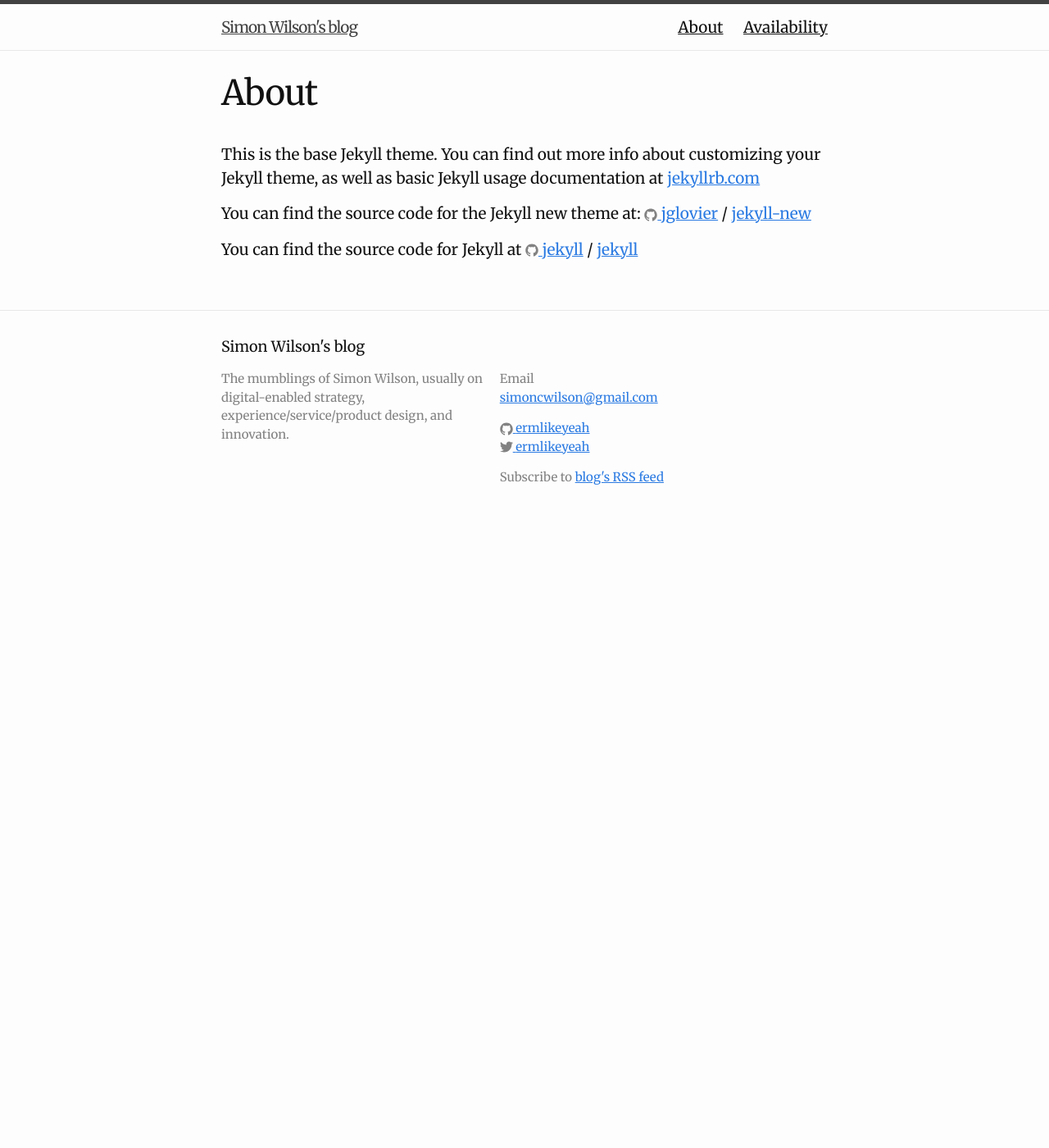
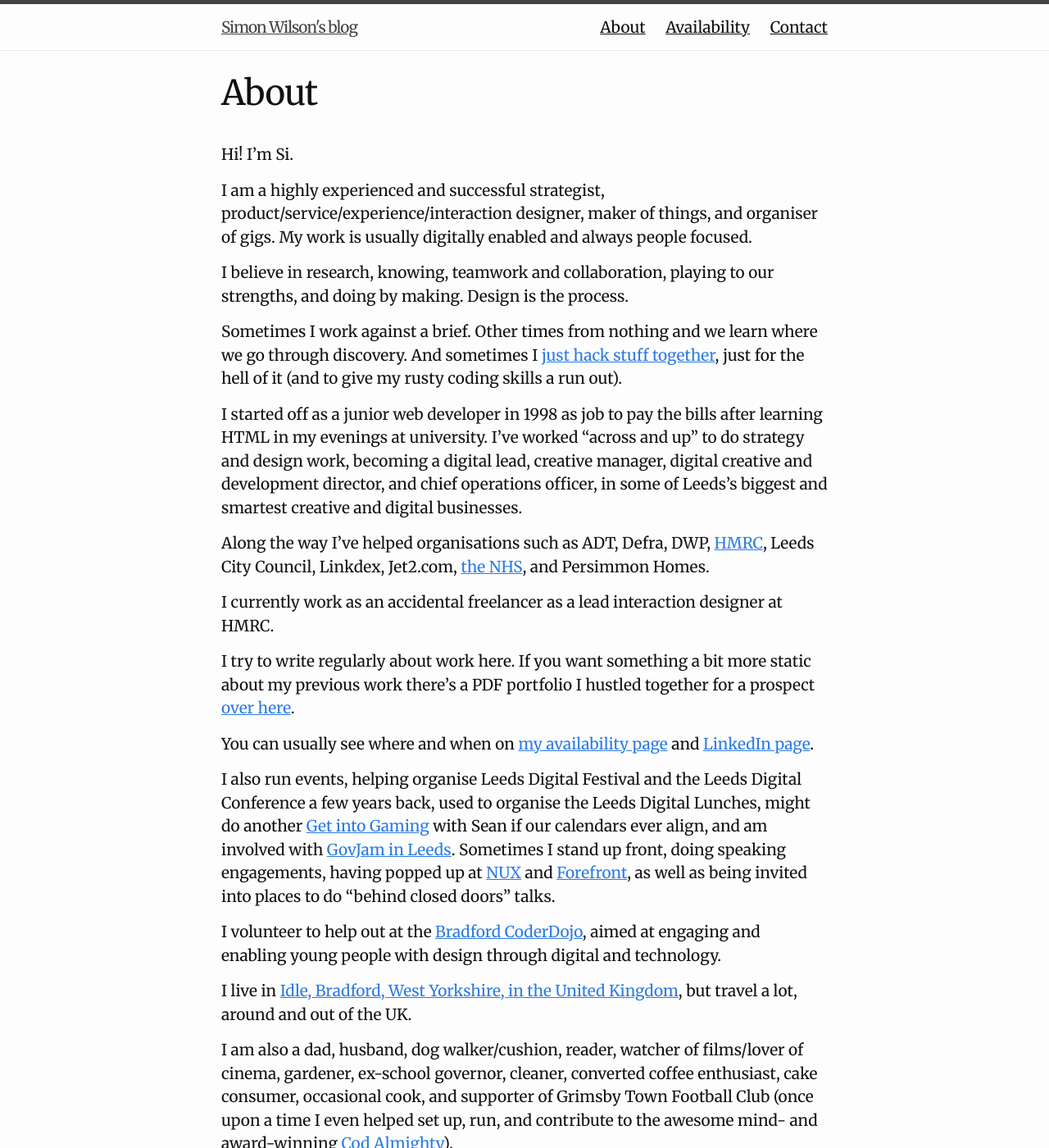
Before and after one commit to ermlikeyeah/ermlikeyeah.github.io, a Jekyll site: the page built from about.md, in a window 1280 px wide and 1400 px high. Shown: the whole window at 82% size. Built offline with Jekyll 4.4.1, drawn with Linux system fonts in a browser that asks for light colours; some of the changed text lies outside the part shown.

Commit message:
Adding static pages

```diff
--- a/_config.yml
+++ b/_config.yml
@@ -9,7 +9,7 @@
 title: Simon Wilson's blog
 email: simoncwilson@gmail.com
 description: > # this means to ignore newlines until "baseurl:"
-  The mumblings of Simon Wilson, usually on digital-enabled strategy, experience/service/product design, and innovation.
+  The web log of Simon Wilson. Usually houghts on digital-enabled strategy, design (experience, service, product, and interaction), and innovation.
 baseurl: "" # the subpath of your site, e.g. /blog
 permalink: /:title
 url: "https://ermlikeyeah.github.io/" # the base hostname & protocol for your site
--- a/_includes/footer.html
+++ b/_includes/footer.html
@@ -2,7 +2,7 @@
 
   <div class="wrapper">
 
-    <h2 class="footer-heading">{{ site.title }}</h2>
+    <!--<h2 class="footer-heading">{{ site.title }}</h2>-->
 
 
     <div class="footer-col-wrapper">
--- a/about.md
+++ b/about.md
@@ -4,12 +4,38 @@ title: About
 permalink: /about/
 ---
 
-This is the base Jekyll theme. You can find out more info about customizing your Jekyll theme, as well as basic Jekyll usage documentation at [jekyllrb.com](http://jekyllrb.com/)
+Hi! I'm Si.
 
-You can find the source code for the Jekyll new theme at:
-{% include icon-github.html username="jglovier" %} /
-[jekyll-new](https://github.com/jglovier/jekyll-new)
+I am a highly experienced and successful strategist, product/service/experience/interaction designer, maker of things, and organiser of gigs. My work is usually digitally enabled and always people focused.
 
-You can find the source code for Jekyll at
-{% include icon-github.html username="jekyll" %} /
-[jekyll](https://github.com/jekyll/jekyll)
+I believe in research, knowing, teamwork and collaboration, playing to our strengths, and doing by making. Design is the process.
+
+Sometimes I work against a brief. Other times from nothing and we learn where we go through discovery. And sometimes I [just hack stuff together](/side-projects), just for the hell of it (and to give my rusty coding skills a run out).
+
+I started off as a junior web developer in 1998 as job to pay the bills after learning HTML in my evenings at university. I've worked "across and up" to do strategy and design work, becoming a digital lead, creative manager, digital creative and development director, and chief operations officer, in some of Leeds's biggest and smartest creative and digital businesses.
+
+Along the way I've helped organisations such as ADT, Defra, DWP, [HMRC](/tag/hmrc-digital/), Leeds City Council, Linkdex, Jet2.com, [the NHS](/tag/nhs/), and Persimmon Homes.
+
+I currently work as an accidental freelancer as a lead interaction designer at HMRC.
+
+I try to write regularly about work here. If you want something a bit more static about my previous work there's a PDF portfolio I hustled together for a prospect [over here](https://www.dropbox.com/s/dpoy4q7r7qtaxwh/simon%20wilson%20-%20ux%20portfolio%20creds.pdf?dl=0).
+
+You can usually see where and when on [my availability page](/availability) and [LinkedIn page](http://uk.linkedin.com/in/siwilson/).
+
+I also run events, helping organise Leeds Digital Festival and the Leeds Digital Conference a few years back, used to organise the Leeds Digital Lunches, might do another [Get into Gaming](getintogaming.co.uk) with Sean if our calendars ever align, and am involved with [GovJam in Leeds](https://leedsgovjam.wordpress.com/). Sometimes I stand up front, doing speaking engagements, having popped up at [NUX](/tag/NUX/) and [Forefront](/tag/forefront-leeds/), as well as being invited into places to do "behind closed doors" talks.
+
+I volunteer to help out at the [Bradford CoderDojo](http://www.ticbradford.com/coderdojo), aimed at engaging and enabling young people with design through digital and technology.
+
+I live in [Idle, Bradford, West Yorkshire, in the United Kingdom](https://www.google.co.uk/maps/place/Idle,+Bradford,+West+Yorkshire+BD10/@53.8372139,-1.8040416,12z/data=!4m2!3m1!1s0x487be38e02277d49:0xd28ce4d95e48f3e7?hl=en), but travel a lot, around and out of the UK.
+
+I am also a dad, husband, dog walker/cushion, reader, watcher of films/lover of cinema, gardener, ex-school governor, cleaner, converted coffee enthusiast, cake consumer, occasional cook, and supporter of Grimsby Town Football Club (once upon a time I even helped set up, run, and contribute to the awesome mind- and award-winning [Cod Almighty](http://www.codalmighty.com/)).
+
+If you want to talk, feel free! You can [get my contact details here](/contact). Don't be a stranger now.
+
+**Links**
+
+- [Availability](/availability)
+- [Me on Twitter](http://www.twitter.com/ermlikeyeah)
+- [Me on LinkedIn](http://uk.linkedin.com/in/siwilson/)
+- [Static portfolio](https://www.dropbox.com/s/dpoy4q7r7qtaxwh/simon%20wilson%20-%20ux%20portfolio%20creds.pdf?dl=0) (PDF)
+- [My Pinboard feed](https://feeds.pinboard.in/text/u:idlesi)
```
Also changed, not shown: availability.md (+5 -1 lines), contact.md (added, +14 -0 lines).
